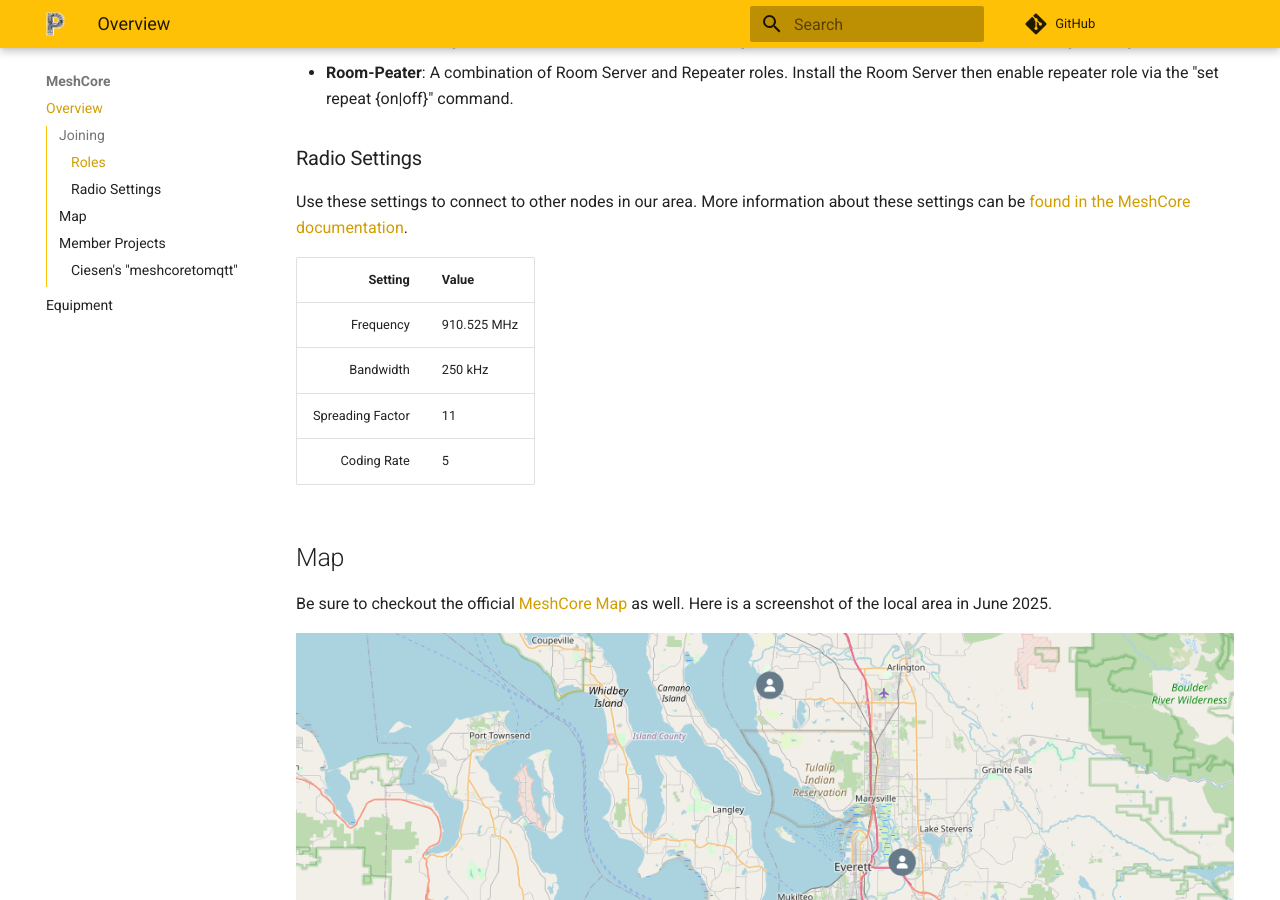
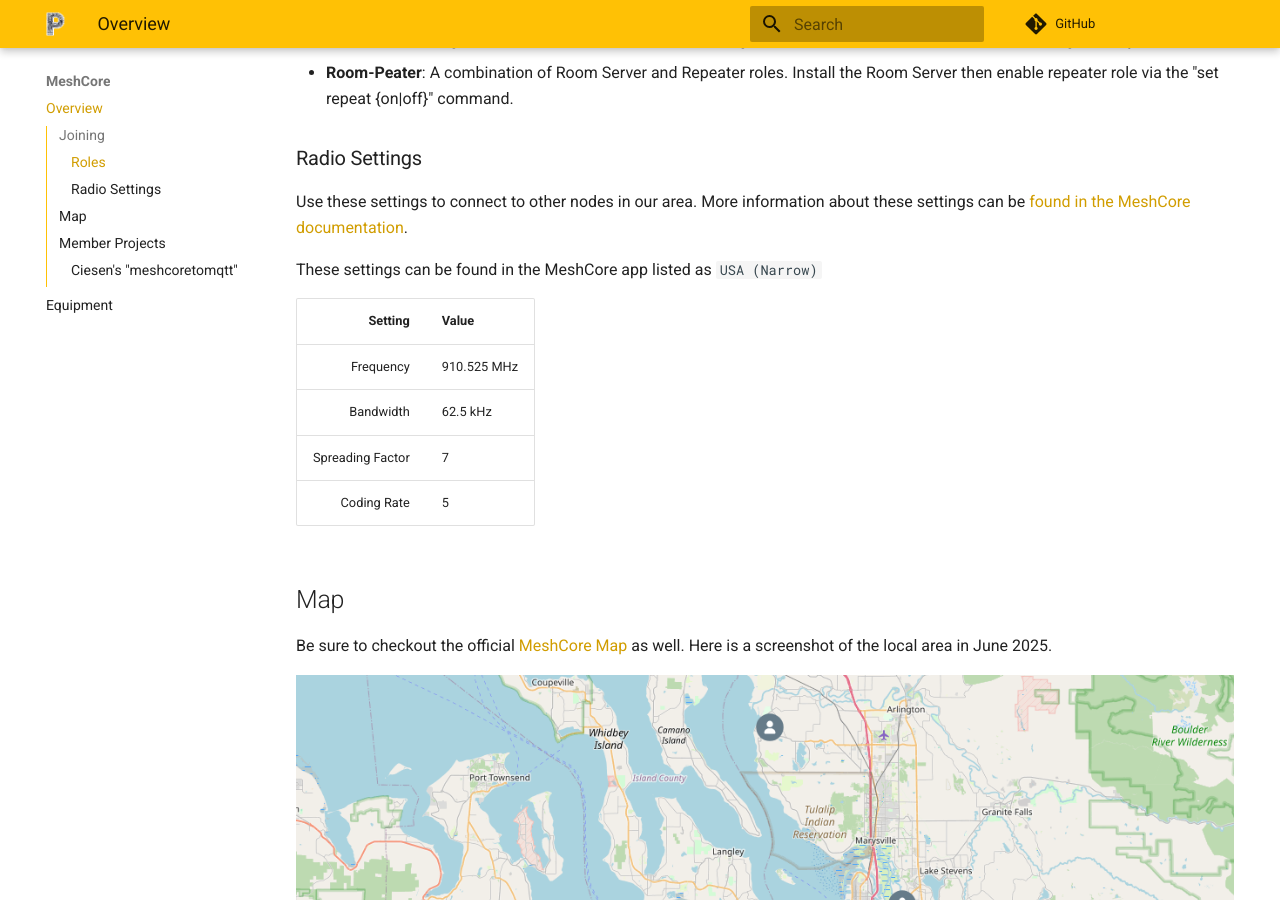
Before and after one commit to pugetmesh/pugetmesh.github.io, an MkDocs documentation site: the page built from docs/meshcore/index.md, in a window 1280 px wide and 900 px high, scrolled down 792 px. Built offline with MkDocs 1.6.1 and Material for MkDocs 9.7.7, drawn with Linux system fonts in a browser that asks for light colours; comment, search, counter and statistics services are not loaded.

Commit message:
Update MeshCore settings

```diff
--- a/docs/meshcore/index.md
+++ b/docs/meshcore/index.md
@@ -17,11 +17,13 @@
 ### Radio Settings
 Use these settings to connect to other nodes in our area. More information about these settings can be [found in the MeshCore documentation](https://github.com/ripplebiz/MeshCore/blob/main/docs/faq.md#51-q-what-are-bw-sf-and-cr).
 
+These settings can be found in the MeshCore app listed as `USA (Narrow)`
+
 Setting | Value
 ---: | :---
 Frequency | 910.525 MHz
-Bandwidth | 250 kHz
-Spreading Factor | 11
+Bandwidth | 62.5 kHz
+Spreading Factor | 7
 Coding Rate | 5
 
 ## Map
```
